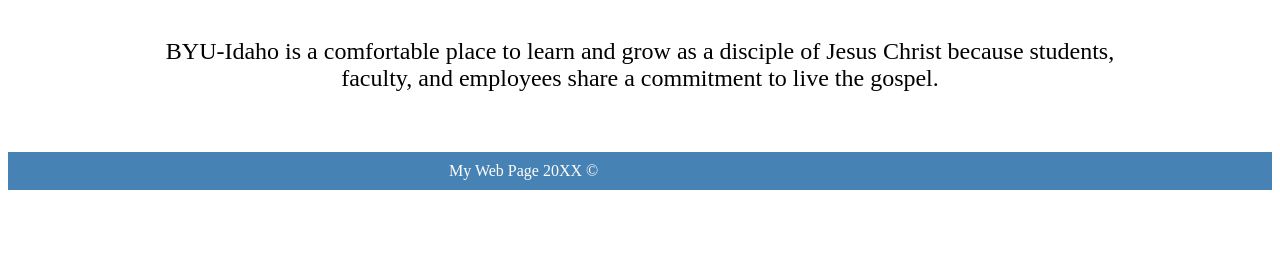
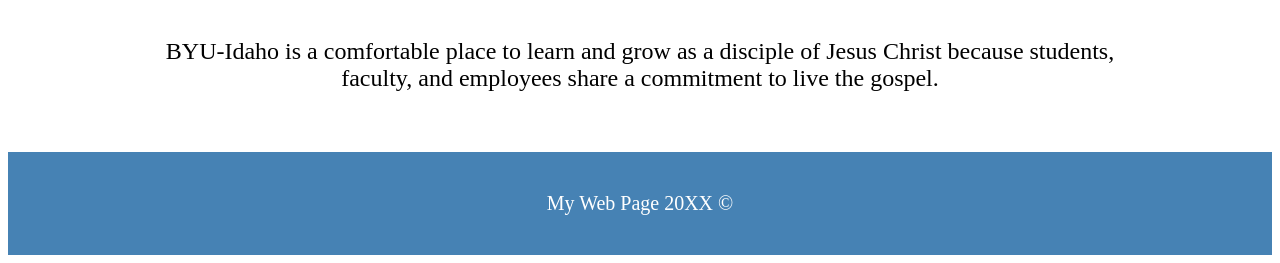
Before and after one commit to bdrewa/WDD-130, a plain HTML site: page byui/byui.html in a window 1280 px wide. Shown: the part 923-1186 px from the top of the page. Before the commit the page ends 1129 px from the top, so only its background shows below. Drawn offline with Linux system fonts and the light colour scheme.

Commit message:
CSS Selectors

```diff
--- a/byui/styles/styles.css
+++ b/byui/styles/styles.css
@@ -9,6 +9,10 @@
     font-size: 1.5em;
     color: white;
     margin: 40px;
+}
+a :hover {
+    background-color: white;
+    color: steelblue;
 }
 h1 {
     color: steelblue;
@@ -27,6 +31,10 @@
     background-color: steelblue;
     color: white;
 }
+footer p {
+    font-size: 20px;
+    margin: 20px auto;
+}
 .main-para {
     font-size: 1.5em;
     line-height: 1,5em;
@@ -37,6 +45,9 @@
 }
 nav, footer {
     text-align: center;
+    background-color: steelblue;
+    color: white;
+    padding: 10px;
 }
 main p {
     width: 80%;
```
